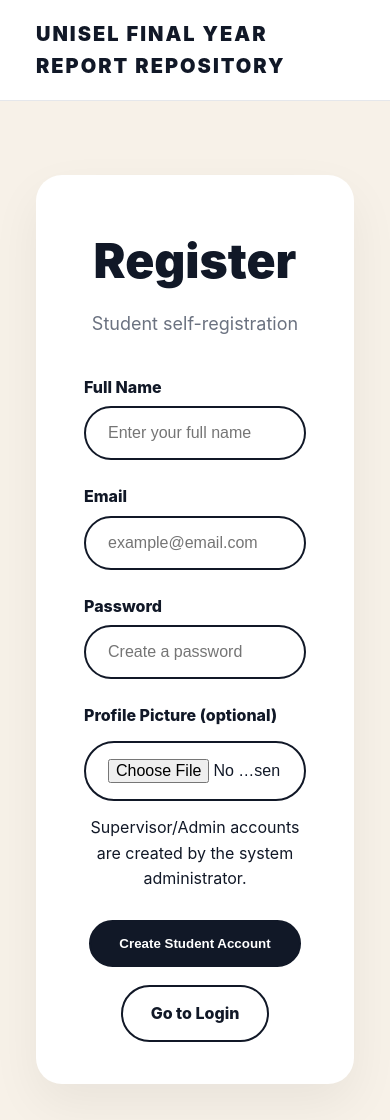
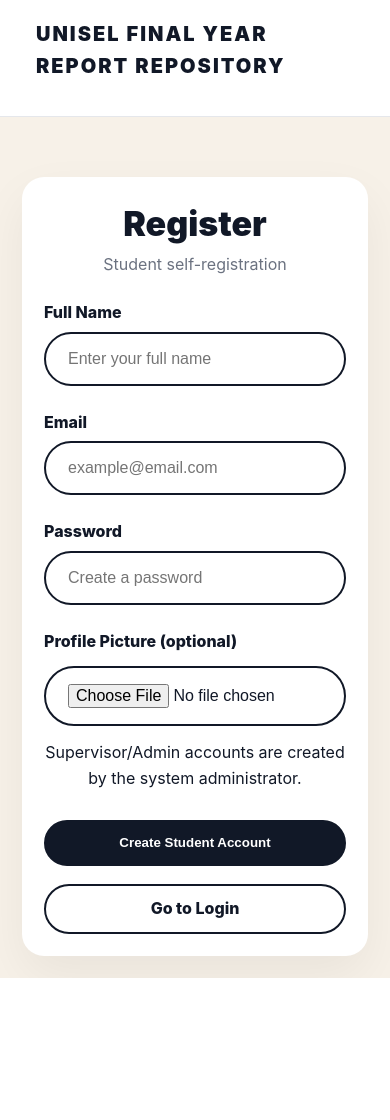
Before and after one commit to nurarfain2004-cpu/unisel-fyp-repository, a FastAPI app: page /register-page in a window 390 px wide. After the commit the page ends 978 px from the top, so only its background shows below. Run offline with FastAPI, Linux system fonts and the light colour scheme.

Commit message:
style.css

```diff
--- a/static/style.css
+++ b/static/style.css
@@ -7,16 +7,28 @@
   padding: 0;
 }
 
+html, body {
+  width: 100%;
+  height: 100%;
+}
+
 body {
   font-family: "Inter", system-ui, -apple-system, BlinkMacSystemFont, sans-serif;
   background: #f7f1e8;
   color: #111827;
   line-height: 1.6;
+  overflow-x: hidden;
 }
 
 a {
   text-decoration: none;
   color: inherit;
+}
+
+img {
+  max-width: 100%;
+  height: auto;
+  display: block;
 }
 
 /* =========================
@@ -29,6 +41,8 @@ a {
   display: flex;
   justify-content: space-between;
   align-items: center;
+  gap: 16px;
+  flex-wrap: wrap;
 }
 
 .topbar .brand {
@@ -41,18 +55,29 @@ a {
   display: flex;
   align-items: center;
   gap: 18px;
+  flex-wrap: wrap;
+  justify-content: flex-end;
 }
 
+/* If you ever used toplink as plain anchor */
 .toplink {
   font-weight: 700;
+  padding: 6px 8px;
+  border-radius: 10px;
 }
 
+.toplink:hover {
+  background: rgba(17, 24, 39, 0.06);
+}
+
+/* Avatar should NEVER blow up */
 .avatar {
-  width: 42px;
-  height: 42px;
+  width: 42px !important;
+  height: 42px !important;
   border-radius: 50%;
   object-fit: cover;
   border: 2px solid #111827;
+  flex: 0 0 auto;
 }
 
 /* =========================
@@ -64,8 +89,20 @@ a {
   padding: 36px;
 }
 
+@media (max-width: 900px) {
+  .container {
+    padding: 22px;
+  }
+}
+
 .hero {
   padding: 48px 0;
+}
+
+@media (max-width: 900px) {
+  .hero {
+    padding: 28px 0;
+  }
 }
 
 .card {
@@ -73,6 +110,14 @@ a {
   border-radius: 26px;
   box-shadow: 0 20px 50px rgba(0,0,0,0.06);
   padding: 48px 48px 42px;
+  overflow: hidden; /* prevents overlap spilling out */
+}
+
+@media (max-width: 900px) {
+  .card {
+    padding: 28px 22px 22px;
+    border-radius: 22px;
+  }
 }
 
 /* =========================
@@ -83,6 +128,8 @@ a {
   font-size: 48px;
   font-weight: 900;
   margin-bottom: 10px;
+  line-height: 1.1;
+  word-break: break-word;
 }
 
 .subtitle {
@@ -90,6 +137,16 @@ a {
   font-size: 18px;
   color: #6b7280;
   margin-bottom: 36px;
+}
+
+@media (max-width: 900px) {
+  .title {
+    font-size: 34px;
+  }
+  .subtitle {
+    font-size: 16px;
+    margin-bottom: 22px;
+  }
 }
 
 /* =========================
@@ -118,20 +175,25 @@ label {
 
 .field {
   width: 100%;
+  min-width: 0; /* prevents grid overflow */
 }
 
+/* Center sections safely */
 .login-center {
   display: flex;
   flex-direction: column;
   align-items: center;
+  width: 100%;
 }
 
+/* Grid that won’t break on deploy */
 .login-fields {
   display: grid;
   grid-template-columns: 1fr 1fr;
   gap: 24px;
   width: 100%;
   max-width: 820px;
+  align-items: start;
 }
 
 @media (max-width: 900px) {
@@ -150,6 +212,7 @@ label {
   border: 2px solid #111827;
   font-size: 16px;
   outline: none;
+  background: #ffffff;
 }
 
 .bubbly-input:focus {
@@ -158,6 +221,8 @@ label {
 
 textarea.bubbly-input {
   border-radius: 22px;
+  min-height: 120px;
+  resize: vertical;
 }
 
 /* =========================
@@ -166,23 +231,41 @@ textarea.bubbly-input {
 .profile-simple {
   max-width: 920px;
   margin: 0 auto;
+  width: 100%;
 }
 
+/* This fixes your profile layout “big / broken” */
 .profile-simple .row {
   display: grid;
   grid-template-columns: 1fr 1fr;
   gap: 24px;
+  align-items: start;
 }
 
 .profile-simple .col {
   display: flex;
   flex-direction: column;
+  min-width: 0;
 }
 
 @media (max-width: 900px) {
   .profile-simple .row {
     grid-template-columns: 1fr;
   }
+}
+
+/* If your profile page shows a big preview image */
+.profile-preview,
+.current-profile-pic,
+.profile-picture,
+.profile-image,
+.profile-img {
+  width: 220px;
+  height: 220px;
+  border-radius: 50%;
+  object-fit: cover;
+  border: 3px solid #111827;
+  margin: 10px auto 18px;
 }
 
 /* =========================
@@ -196,6 +279,13 @@ textarea.bubbly-input {
   font-weight: 800;
   cursor: pointer;
   transition: all 0.25s ease;
+  display: inline-flex;
+  align-items: center;
+  justify-content: center;
+  gap: 8px;
+  line-height: 1.1;
+  white-space: nowrap;
+  max-width: 100%;
 }
 
 .btn:hover {
@@ -217,43 +307,85 @@ textarea.bubbly-input {
   color: #991b1b;
 }
 
+/* If links are styled as buttons */
+a.btn {
+  text-decoration: none;
+}
+
 /* =========================
-   ACTION ROWS
+   ACTION ROWS (important)
+   Fixes “stumbled / overlapped buttons”
 ========================= */
 .login-actions,
-.profile-actions {
+.profile-actions,
+.actions,
+.button-row,
+.btn-row,
+.dashboard-actions,
+.links,
+.menu {
   display: flex;
   gap: 18px;
   justify-content: center;
   margin-top: 28px;
   flex-wrap: wrap;
+  align-items: center;
+}
+
+/* On small screens, make buttons full width nicely */
+@media (max-width: 520px) {
+  .login-actions .btn,
+  .profile-actions .btn,
+  .actions .btn,
+  .button-row .btn,
+  .btn-row .btn,
+  .dashboard-actions .btn,
+  .links .btn,
+  .menu .btn {
+    width: 100%;
+  }
 }
 
 /* =========================
-   TABLES
+   TABLES (with visible lines)
 ========================= */
-.table {
+.table,
+table {
   width: 100%;
   border-collapse: collapse;
+  border: 1px solid #e6dccb;
+  background: #ffffff;
 }
 
-.table thead {
+.table thead,
+table thead {
   background: #fbf6ef;
 }
 
-.table th {
+.table th,
+table th {
   text-align: left;
   padding: 16px 18px;
   font-weight: 900;
+  border-bottom: 1px solid #e6dccb;
 }
 
-.table td {
+.table td,
+table td {
   padding: 16px 18px;
   border-top: 1px solid #f0e6d8;
+  vertical-align: top;
 }
 
-.table tr:hover {
+.table tr:hover,
+table tr:hover {
   background: #fdf9f3;
+}
+
+/* Make tables scroll on mobile instead of breaking layout */
+.table-wrap {
+  width: 100%;
+  overflow-x: auto;
 }
 
 /* =========================
@@ -261,11 +393,22 @@ textarea.bubbly-input {
 ========================= */
 input[type="file"] {
   margin-top: 6px;
+  max-width: 100%;
 }
 
 /* =========================
-   FOOTER SPACE
+   SMALL SPACING HELPERS
 ========================= */
 .spacer {
   height: 40px;
 }
+
+/* Prevent headings/buttons from sitting on top of other text */
+h1, h2, h3, h4, p, .subtitle {
+  position: relative;
+}
+
+/* If any page uses very large icons/images accidentally */
+svg, .icon, .profile-icon {
+  max-width: 100%;
+}
```
